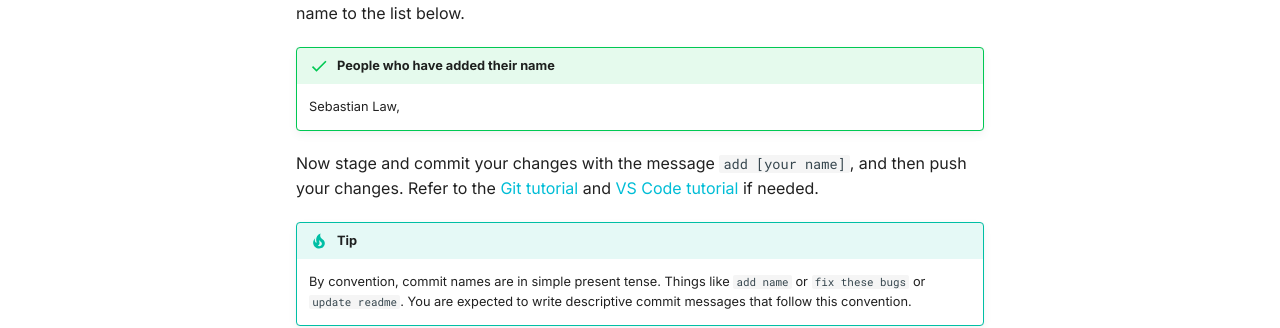
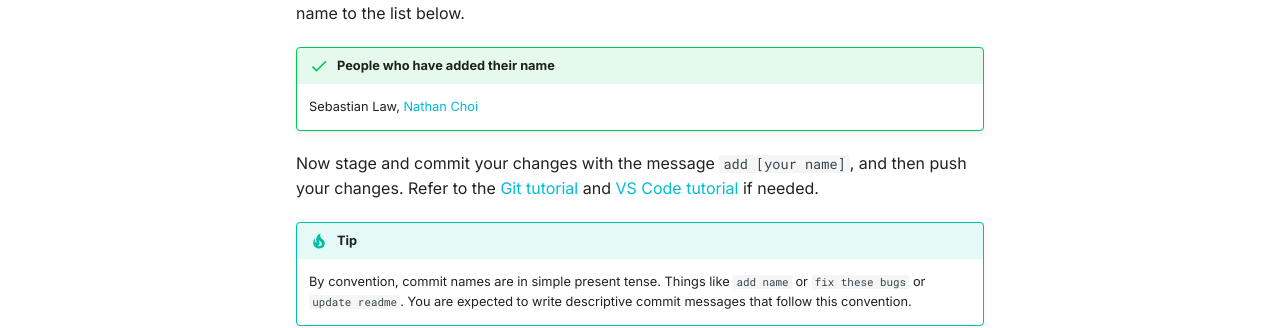
Before and after one commit to bobabots253/bobadocs, an MkDocs documentation site: the page built from docs/programming/version-control.md, in a window 1280 px wide and 1132 px high. Shown: the part 718-1046 px from the top of the window. Built offline with MkDocs 1.6.1 and Material for MkDocs 9.7.7, drawn with Linux system fonts in a browser that asks for light colours; comment, search, counter and statistics services are not loaded.

Commit message:
Update version-control.md

```diff
--- a/docs/programming/version-control.md
+++ b/docs/programming/version-control.md
@@ -19,7 +19,7 @@ Navigate to this file in the repo (`docs/programming/version-control.md`) and ad
 
 !!! success "People who have added their name"
     <!-- Remember to add a comma after your name! -->
-    Sebastian Law,
+    Sebastian Law, [Nathan Choi](https://www.youtube.com/watch?v=dQw4w9WgXcQ)
 
 
 Now stage and commit your changes with the message `add [your name]`, and then push your changes. Refer to the [Git tutorial](https://guides.github.com/introduction/git-handbook/) and [VS Code tutorial](https://code.visualstudio.com/docs/editor/versioncontrol) if needed.
```
